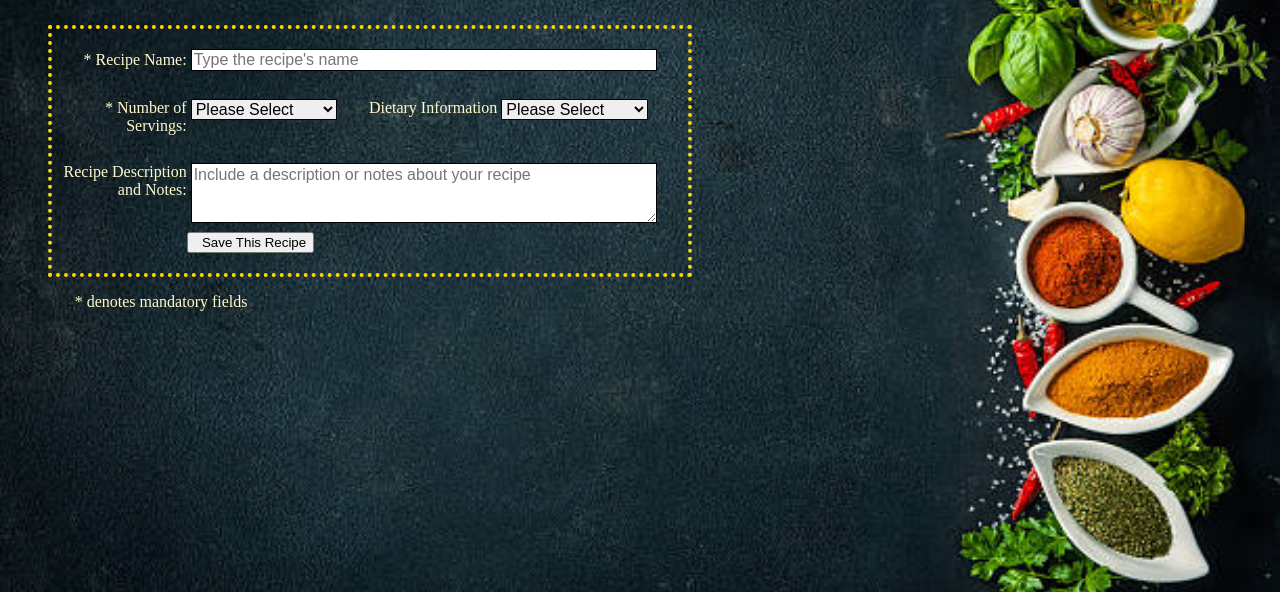
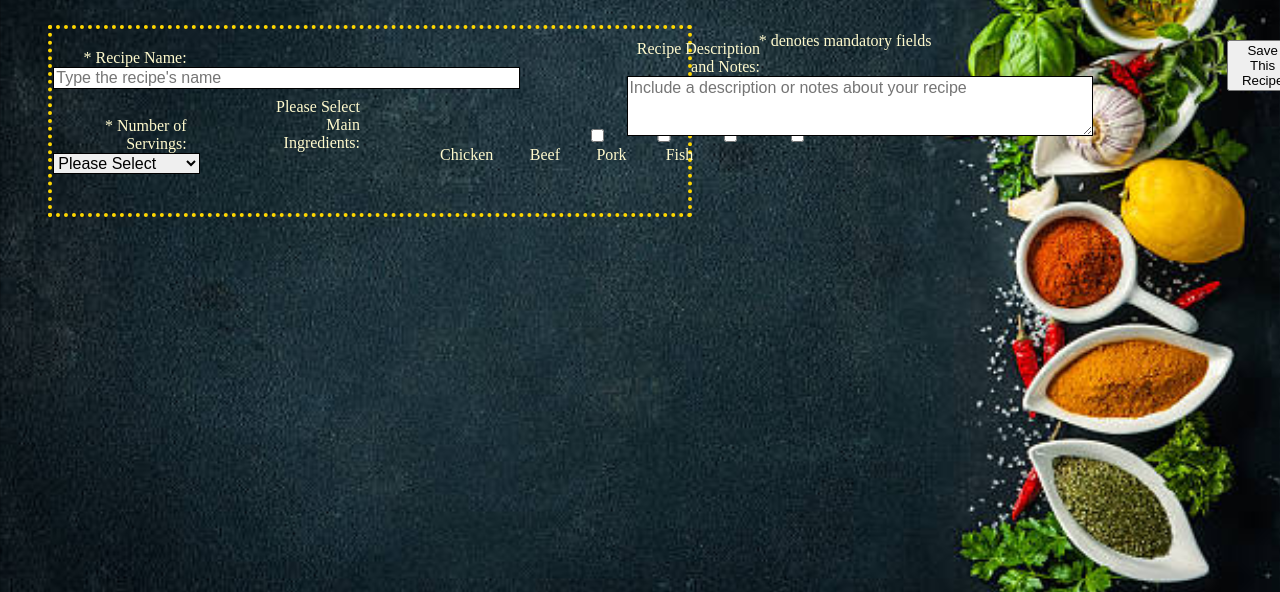
Before and after one commit to ShanzyHolm/wkend-hw-wk6-ManipulatingTheDOM-Recipes, a plain HTML site: page index.html in a window 1280 px wide. Shown: the part 208-800 px from the top of the page. Drawn offline with Linux system fonts and the light colour scheme.

Commit message:
attempting radio and checkboxes again in form - not working as are all over the page and have no text with them

```diff
--- a/index.html
+++ b/index.html
@@ -48,7 +48,7 @@
                     </div>
                   </div>
 
-                  <div class="cell">
+                  <!-- <div class="cell">
                     <div class="form-item">
                       <label for="diet">Dietary Information</label>
                       <select id="diet">
@@ -72,7 +72,7 @@
                 </div>
               </div>
 
-              <!-- <div class="grid">
+              <div class="grid">
                 <div class="grid-row">
                   <div class="cell">
                     <div class="form-item" id="temp">
@@ -82,8 +82,28 @@
                       <input type="radio" name="temp" value="Either">
                     </div>
                   </div>
+                  <div class="cell"> -->
+
+                            <label for="main-ingredients">Please Select<br>Main Ingredients:</label>
+                            <div class="grid1" id="main-ing">
+                              <div class="grid-row1">
+                                <div class="cell1">
+                                  <input type="checkbox" id="chicken" name="main-ingredients" value="chicken"><label for="chicken">Chicken</label>
+                                </div>
+                                <div class="cell1">
+                                  <input type="checkbox" id="beef" name="main-ingredients" value="beef"><label for="beef">Beef</label>
+                                </div>
+                                <div class="cell1">
+                                  <input type="checkbox" id="pork" name="main-ingredients" value="pork"><label for="pork">Pork</label>
+                                </div>
+                                <div class="cell1">
+                                  <input type="checkbox" id="fish" name="main-ingredients" value="fish"><label for="fish">Fish</label>
+                                </div>
+                              </div>
+                            </div>
+                  </div>
                 </div>
-              </div> -->
+              </div>
 
 
 
```
